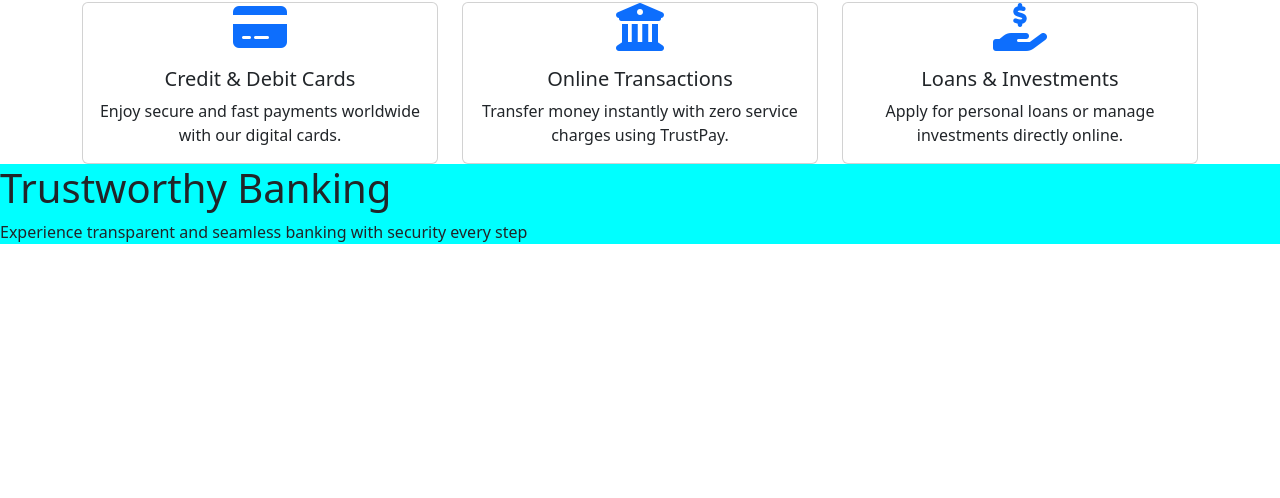
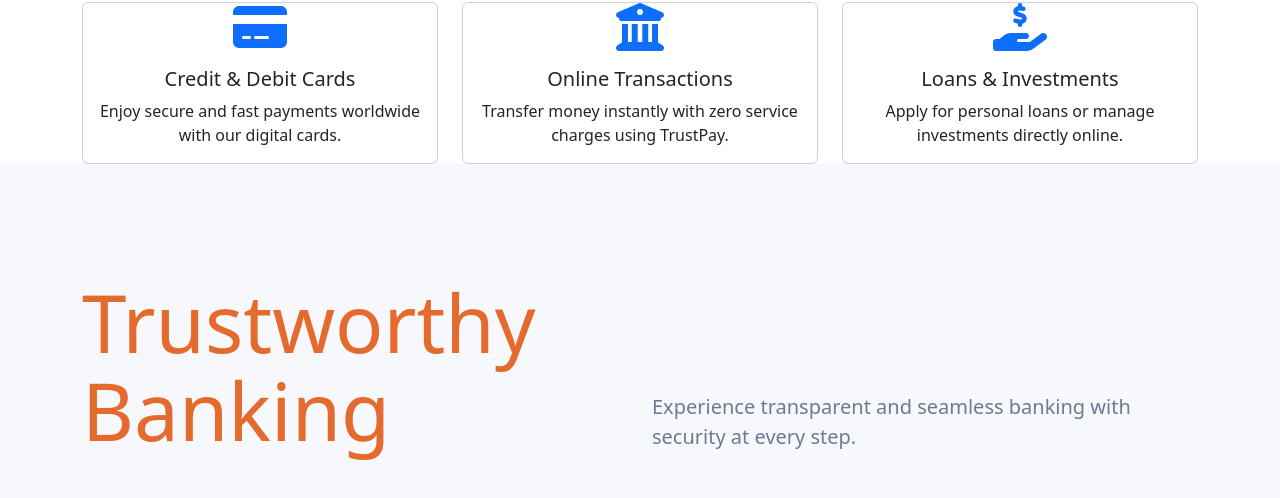
Before and after one commit to aravindakm0207/Bank-Website-Dashboard-Frontend, a plain HTML site: page index.html in a window 1280 px wide. Shown: the part 668-1166 px from the top of the page. Before the commit the page ends 928 px from the top, so only its background shows below. Drawn offline with nearby package versions, Linux system fonts and the light colour scheme.

Commit message:
third commit

```diff
--- a/index.html
+++ b/index.html
@@ -136,12 +136,22 @@
       </div>
     </section>
 
-    <section>
-      <div class="main-container ">
-      <h1>Trustworthy Banking</h1>
-      <p>Experience transparent and seamless banking with security every step</p>
+<section class="trustworthy-section">
+  <div class="container">
+    <div class="row align-items-center">
+      <div class="col-md-6">
+        <h1 class="trustworthy-heading">Trustworthy<br>Banking</h1>
       </div>
-    </section>
+      <div class="col-md-6">
+        <p class="trustworthy-text">
+          Experience transparent and seamless banking with security at every step.
+        </p>
+      </div>
+    </div>
+  </div>
+</section>
+
+
 
     <script src="https://cdn.jsdelivr.net/npm/bootstrap@5.3.0/dist/js/bootstrap.bundle.min.js"></script>
     <script src="script.js"></script>
--- a/style.css
+++ b/style.css
@@ -63,3 +63,33 @@ a {
 .main-container {
   background-color: aqua;
 }
+.trustworthy-section {
+  background-color: #f7f8fb; /* light gray background, same as screenshot */
+  padding: 100px 0; /* space top & bottom */
+}
+
+.trustworthy-heading {
+  font-size: 5rem;
+  font-weight: 500;
+  color: #e56a2e; /* bright orange text */
+  line-height: 1.1;
+  margin-bottom: 0;
+}
+
+.trustworthy-text {
+  font-size: 1.25rem;
+  color: #6c7a93; /* muted bluish-gray */
+  max-width: 480px;
+  margin-top: 8rem;
+}
+@media (max-width: 768px) {
+  .trustworthy-heading {
+    font-size: 3rem;
+    text-align: center;
+  }
+
+  .trustworthy-text {
+    text-align: center;
+    margin-top: 20px;
+  }
+}
```
